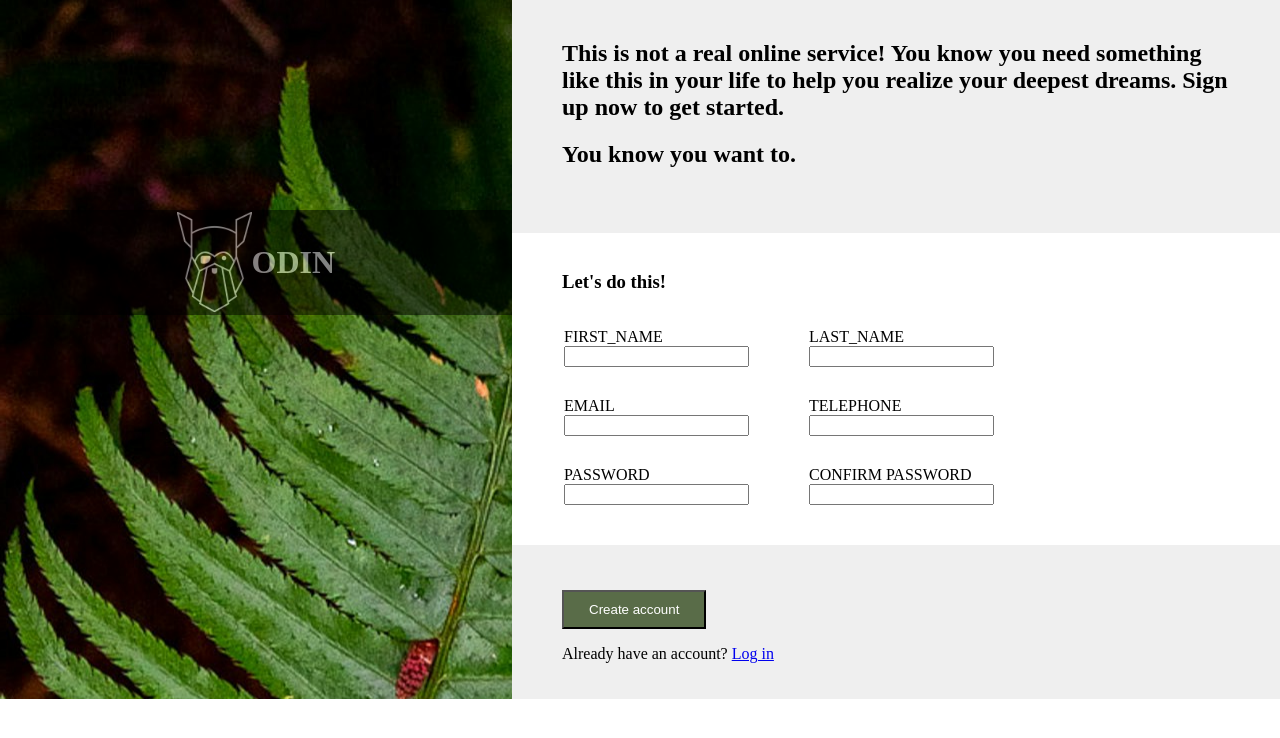
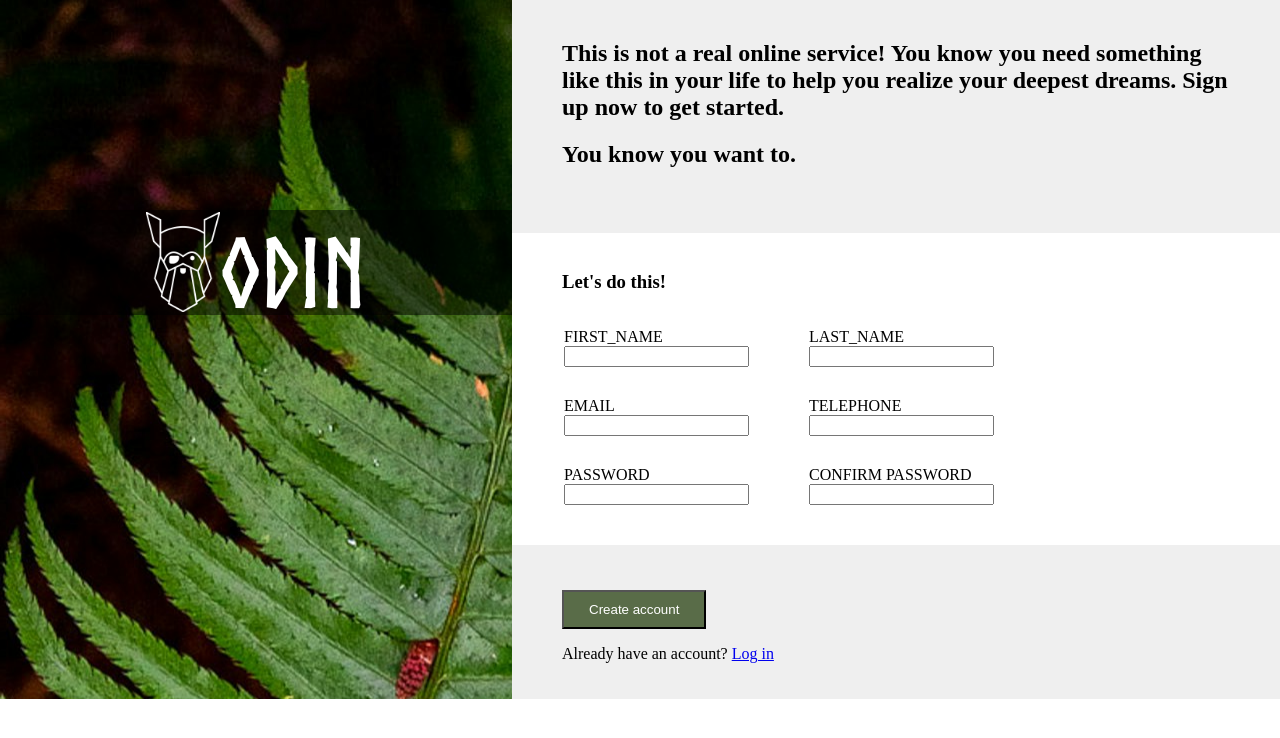
Before and after one commit to JAlblas/odin-signup, a plain HTML site: page index.html in a window 1280 px wide. Drawn offline with Linux system fonts and the light colour scheme.

Commit message:
Add new font and stylings

```diff
--- a/style.css
+++ b/style.css
@@ -9,7 +9,7 @@ font size rem
 
 @font-face {
     font-family: Norse;
-    src: url(/resources/Norse-Bold.otf);
+    src: url(fonts/Norse-Bold.otf);
 }
 
 body {
@@ -37,14 +37,16 @@ body {
     justify-content: center;
     width: 100%;
     height: 15%;
-    background-color: black;
     color: white;
-    opacity: 0.5;
+    background: rgba(0, 0, 0, 50%);
 }
 
 h1.odin {
-    color: #FFF;
-    margin: auto 0;
+    margin: 20px 0 0 0;
+    font-family: 'Norse';
+    opacity: 1;
+    font-size: clamp(0.8rem, 10vw, 6rem);
+
 }
 
 .logo-img {
@@ -52,13 +54,13 @@ h1.odin {
 }
 
 .content {
-    flex: 1 1 0;
+    flex: 1;
     display: flex;
     flex-direction: column;
     justify-content: center;
     gap: 25px;
     background-color: #EFEFEF;
-    width: 50%;
+    max-width: 60%;
 
 }
 
```
Also changed, not shown: fonts/Norse-Bold.otf (added).
